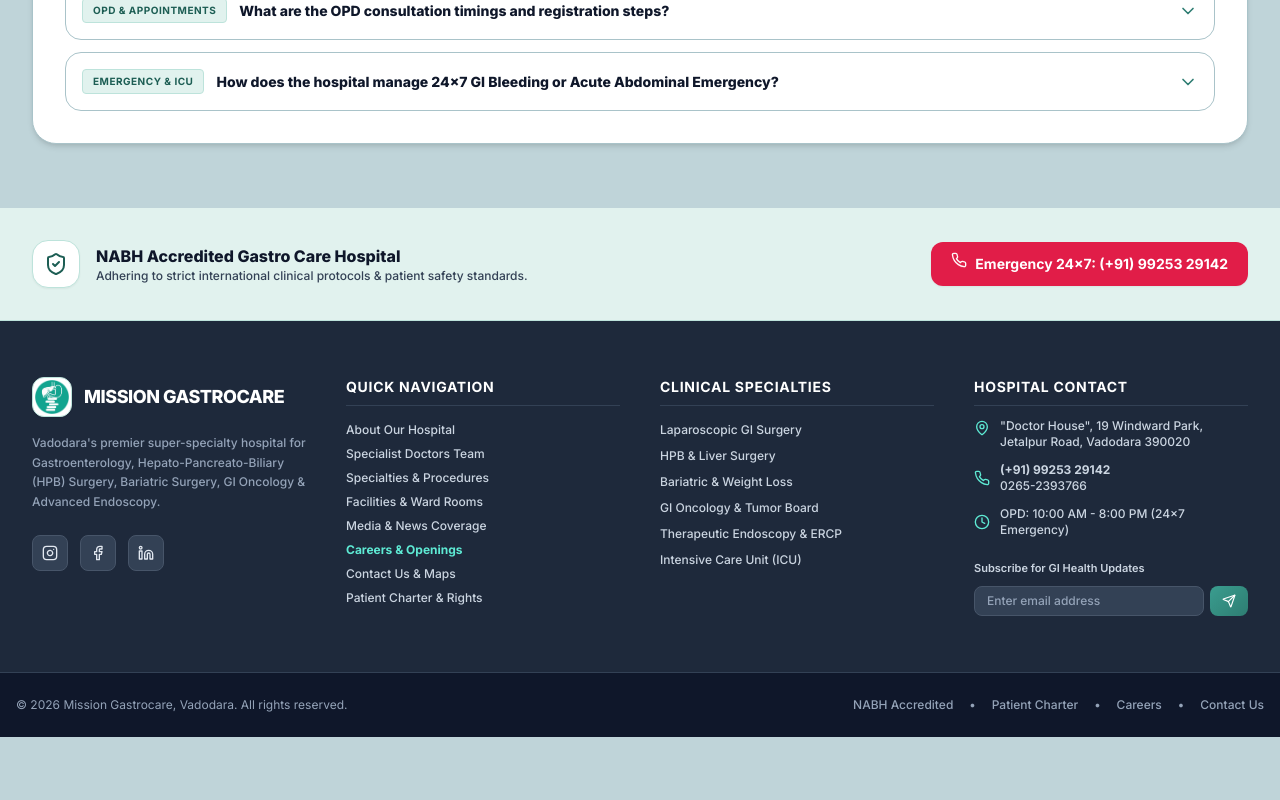
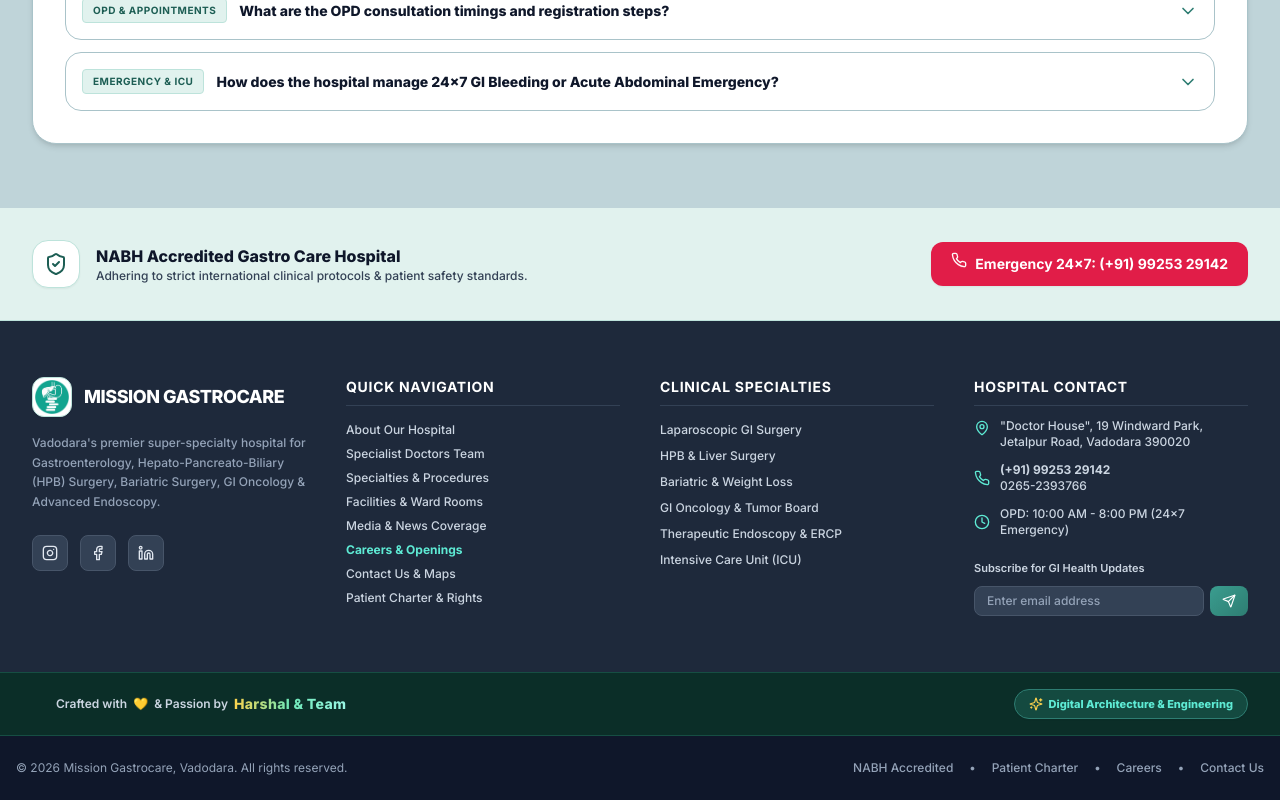
Before and after one commit to harshalg21/missionGastroCareHos_webapp, a React (Vite) app: page / in a window 1280 px wide. Shown: the part 6981-7781 px from the top of the page. Before the commit the page ends 7718 px from the top, so only its background shows below. Built offline with nearby package versions, Linux system fonts and the light colour scheme.

Commit message:
feat: Add high-impact glowing Harshal & Team branding showcase bar in Footer

```diff
--- a/src/components/Footer.tsx
+++ b/src/components/Footer.tsx
@@ -1,7 +1,6 @@
 import React from 'react';
 import { Link } from 'react-router-dom';
 import {
-  Activity,
   MapPin,
   Phone,
   Clock,
@@ -9,7 +8,9 @@
   Instagram,
   Facebook,
   Linkedin,
-  Send
+  Send,
+  Sparkles,
+  Heart
 } from 'lucide-react';
 
 export default function Footer() {
@@ -163,7 +164,7 @@
               rel="noopener noreferrer"
               className="hover:text-[#5EEAD4] transition-colors"
             >
-              "Doctor House", 19 Windward Park, Jetalpur Road, Vadodara 390020
+              &quot;Doctor House&quot;, 19 Windward Park, Jetalpur Road, Vadodara 390020
             </a>
           </div>
 
@@ -202,8 +203,40 @@
 
       </div>
 
+      {/* High-Impact Creator & Branding Showcase Bar */}
+      <div className="bg-[#0B2E28] border-t border-b border-[#164E43] py-4 px-4 sm:px-6 lg:px-8">
+        <div className="max-w-7xl mx-auto flex flex-col sm:flex-row items-center justify-between gap-4 text-xs">
+
+          <div className="flex items-center gap-3 group/creator cursor-default">
+            <div className="relative flex h-3 w-3 items-center justify-center">
+              <span className="animate-ping absolute inline-flex h-full w-full rounded-full bg-emerald-400 opacity-75"></span>
+              <span className="relative inline-flex rounded-full h-2 h-2 bg-[#5EEAD4]"></span>
+            </div>
+
+            <p className="text-slate-300 font-semibold transition-all group-hover/creator:text-white flex items-center gap-1.5 flex-wrap">
+              <span>Crafted with</span>
+              <span className="text-amber-400 font-extrabold inline-flex items-center gap-1 group-hover/creator:scale-125 transition-transform duration-300">
+                💛
+              </span>
+              <span>&amp; Passion by</span>
+              <span className="font-extrabold text-transparent bg-clip-text bg-gradient-to-r from-amber-300 via-emerald-300 to-teal-200 group-hover/creator:from-amber-200 group-hover/creator:via-emerald-200 group-hover/creator:to-white text-sm tracking-wide group-hover/creator:drop-shadow-[0_0_12px_rgba(94,234,212,0.5)] transition-all">
+                Harshal &amp; Team
+              </span>
+            </p>
+          </div>
+
+          <div className="flex items-center gap-2">
+            <span className="px-3.5 py-1.5 rounded-full text-[11px] font-extrabold bg-[#164E43]/90 border border-[#2E7D72] text-[#5EEAD4] shadow-sm hover:border-[#5EEAD4] hover:shadow-[0_0_15px_rgba(94,234,212,0.3)] transition-all flex items-center gap-1.5">
+              <Sparkles className="w-3.5 h-3.5 text-amber-300" />
+              <span>Digital Architecture &amp; Engineering</span>
+            </span>
+          </div>
+
+        </div>
+      </div>
+
       {/* Bottom Legal Bar */}
-      <div className="bg-[#0F172A] border-t border-[#334155] py-6 px-4 text-center text-xs text-[#94A3B8]">
+      <div className="bg-[#0F172A] py-6 px-4 text-center text-xs text-[#94A3B8]">
         <div className="max-w-7xl mx-auto flex flex-col sm:flex-row items-center justify-between gap-4">
           <p>© {new Date().getFullYear()} Mission Gastrocare, Vadodara. All rights reserved.</p>
           <div className="flex items-center gap-4 text-[#94A3B8] text-xs font-medium">
```
